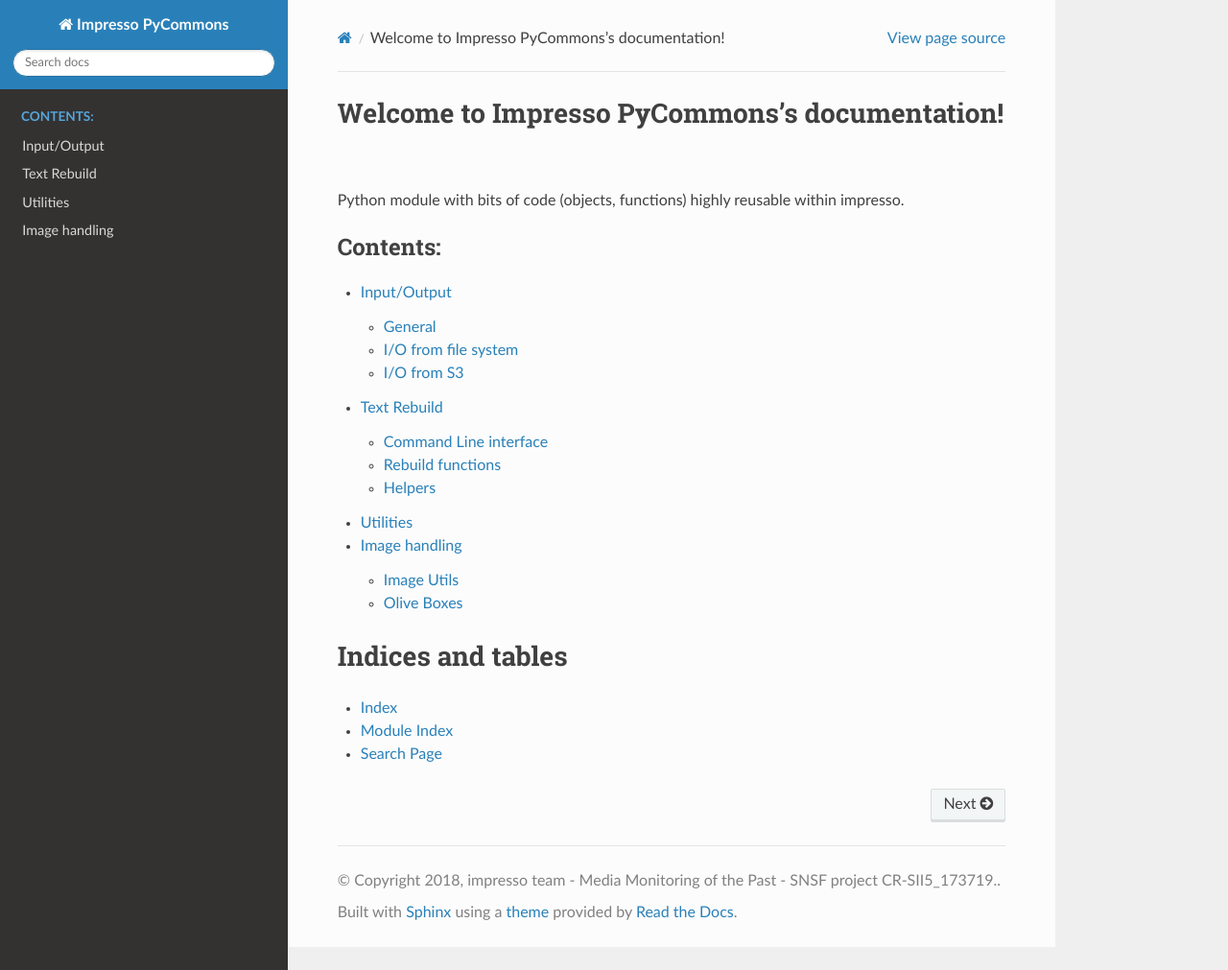
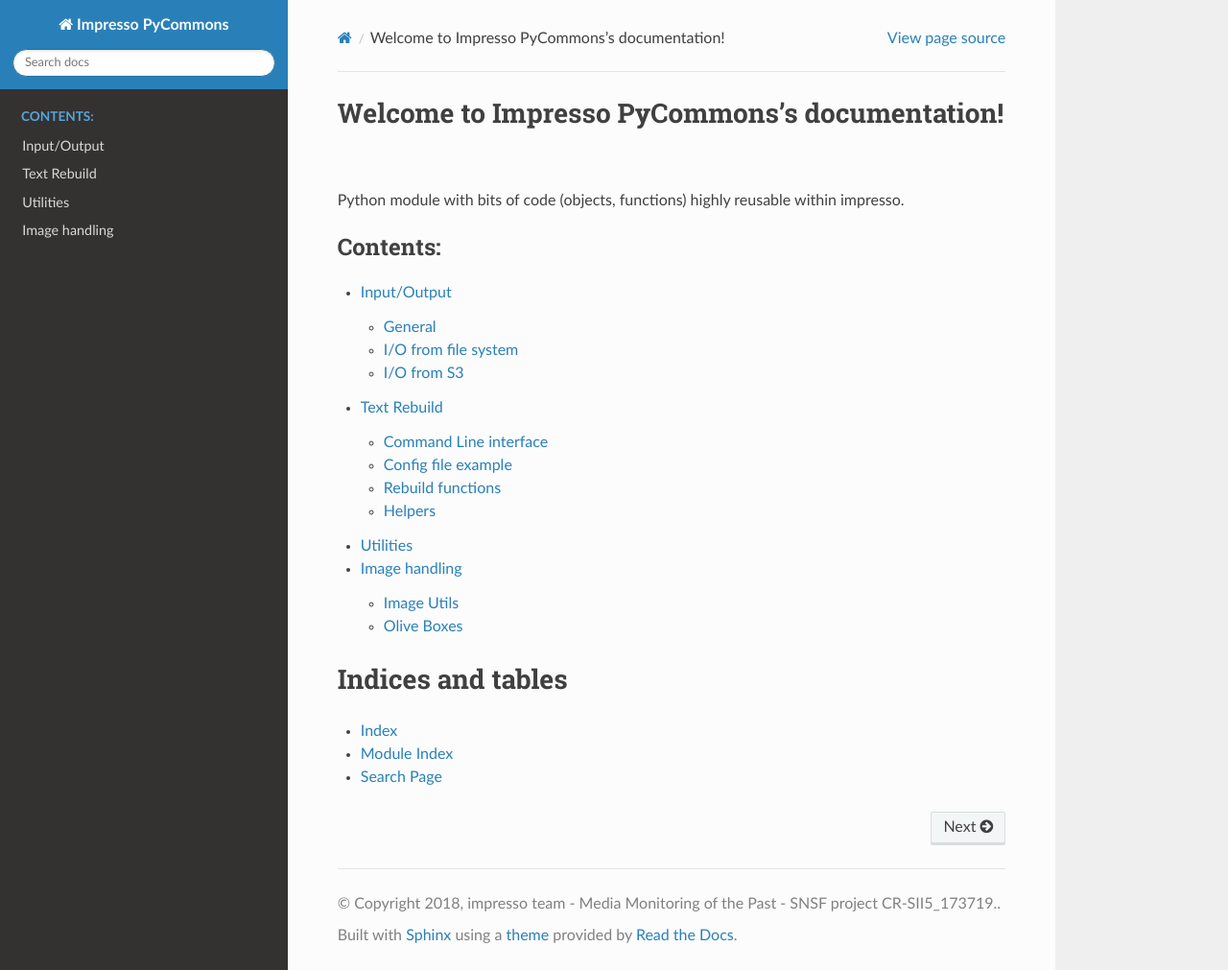
Before and after one commit to impresso/impresso-pycommons, a Sphinx documentation site: the page built from docs/index.rst, in a window 1280 px wide and 1011 px high. Shown: the whole window at 96% size. Built offline with Sphinx 7.4.7 and the Read the Docs theme 2.0.0, drawn with Linux system fonts in a browser that asks for light colours.

Commit message:
updated documentation with config example for text rebuild

```diff
--- a/docs/rebuild.rst
+++ b/docs/rebuild.rst
@@ -5,6 +5,16 @@
 ----------------------
 
 .. automodule:: impresso_commons.text.rebuilder
+
+
+Config file example
+-------------------
+
+(from file: `cluster.json`)
+
+``
+[{"GDL": [1900, 1999]}]
+``
 
 
 Rebuild functions
```
Also changed, not shown: 6 other files.
